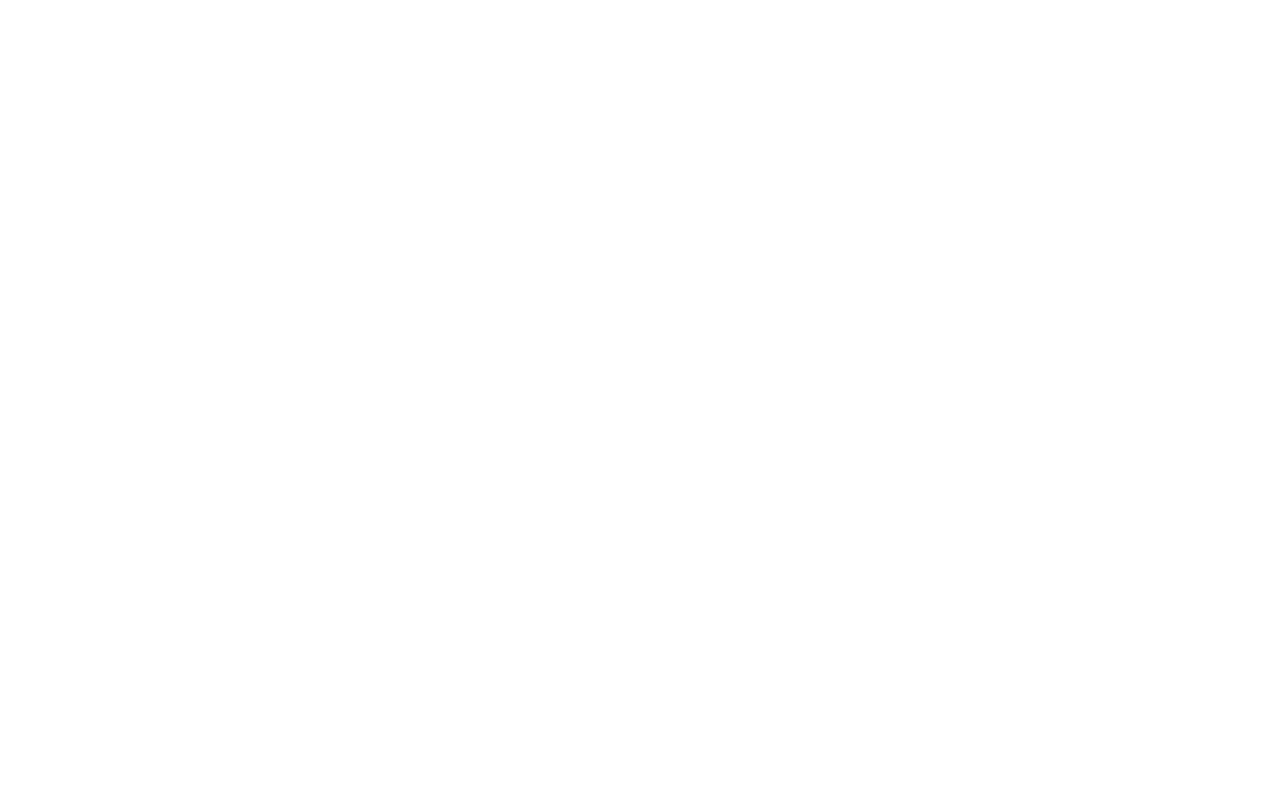
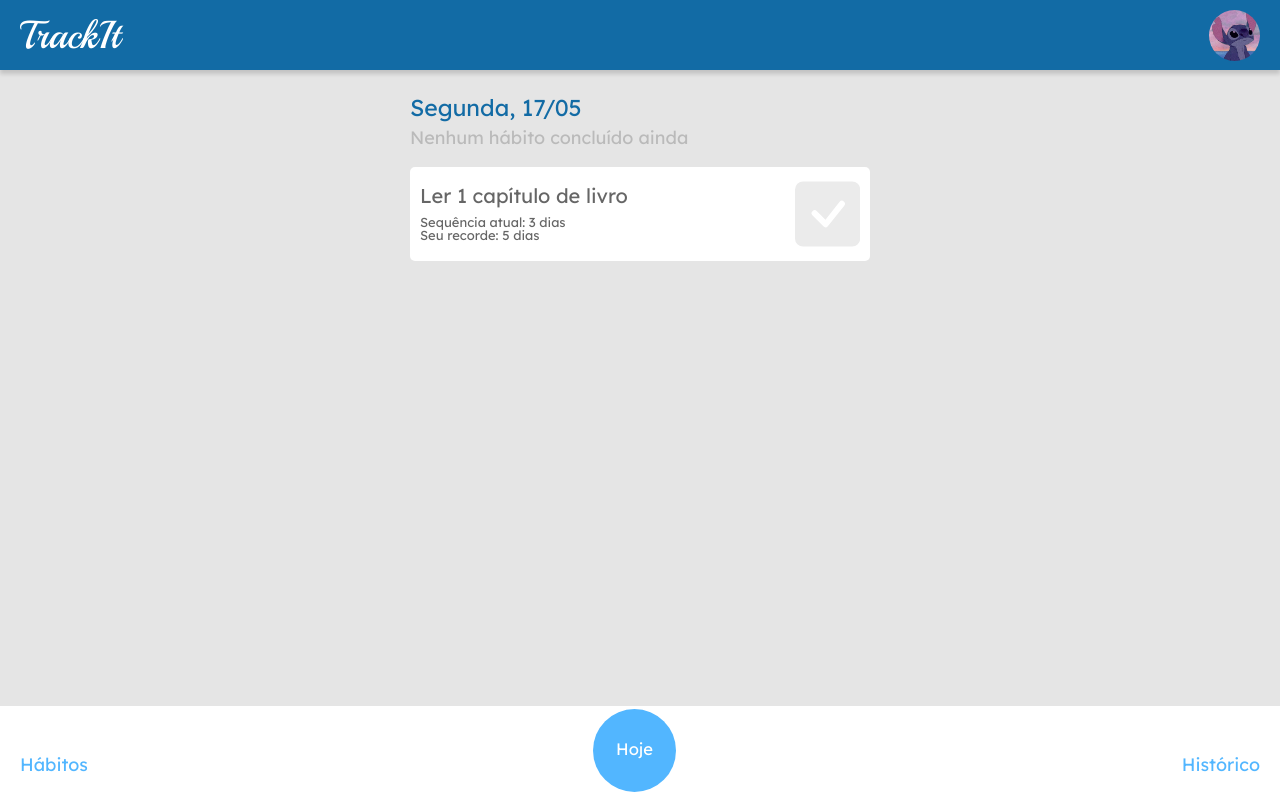
Before and after one commit to Anelizi/Track-It, a React (Create React App) app: page / in a window 1280 px wide. Before the commit this address had no page. Built offline with nearby package versions, Linux system fonts and the light colour scheme; a web font is replaced by a local one.

Commit message:
Layout finalizado

```diff
--- a/src/App.js
+++ b/src/App.js
@@ -12,7 +12,7 @@
         {/* <Route path="/" element={<Login/>}/> */}
         {/* <Route path="/cadastro" element={<Cadastro/>}/> */}
         {/* <Route path="/" element={<Habitos/>}/> */}
-        {/* <Route path="/" element={<Hoje/>}/> */}
+        <Route path="/" element={<Hoje/>}/>
         {/* <Route path="/historico" element={<Historico/>}/> */}
       </Routes>
     </BrowserRouter>
--- /dev/null
+++ b/src/pages/HabitosPage/AddHabitos.js
@@ -0,0 +1,66 @@
+import styled from "styled-components"
+
+export default function AddHabitos(){
+    return(
+        <ContainerHabito>
+            <input type="text" placeholder="nome do hábito"/>
+            <Semana>
+              <button>D</button>
+              <button>S</button>
+            </Semana>
+            <ButtonContainer>
+              <button>Cancelar</button>
+              <button>Salvar</button>
+            </ButtonContainer>
+          </ContainerHabito>
+    )
+}
+const ContainerHabito = styled.div`
+  width: calc(100% - 40px);
+  height: 180px;
+  border-radius: 5px;
+  background-color: #ffffff;
+  margin-bottom: 20px;
+  display: flex;
+  flex-direction: column;
+  align-items: center;
+  input{
+    margin-top: 20px;
+  }
+`
+const Semana = styled.div`
+  width: calc(100% - 40px);
+  display: flex;
+  button{
+  width: 30px;
+  height: 30px;
+  background-color: #ffffff;
+  border: 1px solid #D4D4D4;
+  border-radius: 5px;
+  color: #DBDBDB;
+  margin-right: 5px;
+  font-size: 20px;
+  }
+`
+const ButtonContainer = styled.div`
+  width: calc(100% - 40px);
+  display: flex;
+  margin-top: 23px;
+  justify-content: end;
+  button:nth-child(1){
+    border: none;
+    background-color: #ffffff;
+    color: #52B6FF;
+    font-size: 15px;
+    margin-right: 10px;
+  }
+  button:nth-child(2){
+    width: 84px;
+    height: 35px;
+    border: none;
+    background-color: #52B6FF;
+    border-radius: 5px;
+    color: #ffffff;
+    font-size: 15px;
+  }
+`
--- a/src/pages/HabitosPage/Habitos.js
+++ b/src/pages/HabitosPage/Habitos.js
@@ -2,6 +2,8 @@
 import Topo from "../../components/Topo";
 import { BsPlusSquareFill } from "react-icons/bs";
 import Menu from "../../components/Menu";
+import AddHabitos from "./AddHabitos";
+
 
 export default function Habitos() {
   return (
@@ -13,6 +15,9 @@
             <h2>Meus hábitos</h2>
             <Icon />
           </HabitoContainer>
+
+          <AddHabitos/>
+
           <p>
             Você não tem nenhum hábito cadastrado ainda. Adicione um hábito para
             começar a trackear!
@@ -55,7 +60,7 @@
   }
 `;
 const HabitoContainer = styled.div`
-  width: calc(100% - 45px);
+  width: calc(100% - 40px);
   height: 30px;
   display: flex;
   justify-content: space-between;
--- a/src/pages/HojePage/Hoje.js
+++ b/src/pages/HojePage/Hoje.js
@@ -1,25 +1,30 @@
 import styled from "styled-components";
 import Menu from "../../components/Menu";
 import Topo from "../../components/Topo";
+import { BsCheckSquareFill } from "react-icons/bs";
 
-export default function Hoje(){
-    return(
+export default function Hoje() {
+  return (
     <PageContainer>
-            <Topo/>
+      <Topo />
       <Style>
         <Main>
           <h2>Segunda, 17/05</h2>
           <h3>Nenhum hábito concluído ainda</h3>
+
+          <Tarefas>
             <div>
-                        <h4></h4>
-                        <p></p>
-                        <p></p>
+              <h4>Ler 1 capítulo de livro</h4>
+              <p>Sequência atual: 3 dias </p>
+              <p>Seu recorde: 5 dias</p>
             </div>
+            <Icon />
+          </Tarefas>
         </Main>
       </Style>
-            <Menu/>
+      <Menu />
     </PageContainer>
-    )
+  );
 }
 const PageContainer = styled.div`
   width: 100vw;
@@ -50,7 +55,36 @@
     font-size: 23px;
   }
   h3 {
-    color: #BABABA;
+    color: #bababa;
     font-size: 18px;
+    margin-top: 10px;
   }
-`
+`;
+const Tarefas = styled.div`
+  width: 100% ;
+  height: 94px;
+  background-color: #ffffff;
+  border-radius: 5px;
+  margin-top: 20px;
+  display: flex;
+  justify-content: center;
+  align-items: center;
+  div {
+    width: 100% ;
+    margin-left: 10px;
+    color: #666666;
+    h4 {
+      font-size: 20px;
+      margin-bottom: 10px;
+    }
+    p {
+      font-size: 13px;
+    }
+  }
+`;
+const Icon = styled(BsCheckSquareFill)`
+  font-size: 80px;
+  margin-right: 10px;
+  color: #ebebeb;
+  cursor: pointer;
+`;
```
Also changed, not shown: src/pages/HabitosPage/NovosHabitos.js (added, +28 -0 lines). Lines whose indentation alone changed are shown as unchanged.
